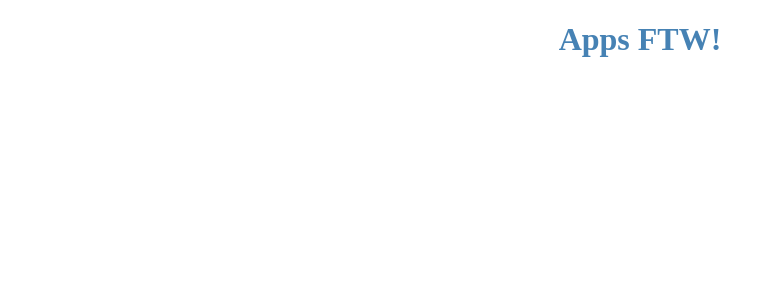
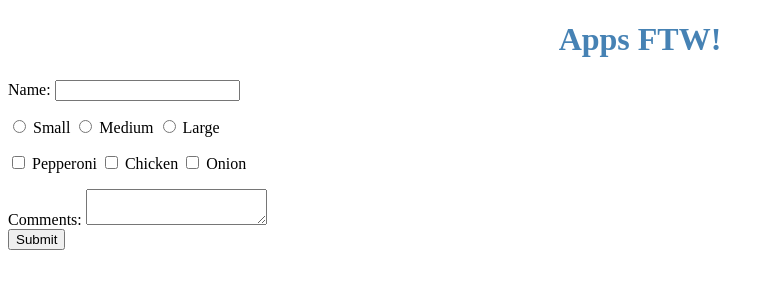
Before and after one commit to connorfrendt/bcp-day-four, a plain HTML site: page index.html in a window 1280 px wide. Shown: the whole page, without its empty margins (0-774 px from the left). Drawn offline with Linux system fonts and the light colour scheme.

Commit message:
try out form controls

```diff
--- a/index.html
+++ b/index.html
@@ -6,11 +6,37 @@
     <meta http-equiv="X-UA-Compatible" content="ie=edge">
     <link rel="stylesheet" href = "main.css">
     <title>Document</title>
-    <h1>Apps FTW!</h1>
+
 </head>
 <body>
+    <h1>Apps FTW!</h1>
+
+    <p>
+        <label>
+            Name:
+            <input name="name" type="text">
+            <br />
+
+        </label>
+    </p>
+    <p>
+        <input name="grade" type="radio"> Small
+        <input name="grade" type="radio"> Medium
+        <input name="grade" type="radio"> Large
+    </p>
+    <p>
+        <input type="checkbox"> Pepperoni
+        <input type="checkbox"> Chicken
+        <input type="checkbox"> Onion
+    </p>
+
+    Comments:
+    <textarea></textarea>
+
+    <br />
+
+    <button onclick="sayHello()">Submit</button>
     <script src="index.js">
-
     </script>
 </body>
 </html>
--- a/index.js
+++ b/index.js
@@ -1 +1,5 @@
-console.log("hello world!")
+var count = 1;
+function sayHello() {
+    console.log("hello world!, for the ", count, "time");
+    count++;
+}
--- a/main.css
+++ b/main.css
@@ -2,3 +2,6 @@ h1 {
     color: steelblue;
     text-align: center;
 }
+button {
+    text-align: center;
+}
```
